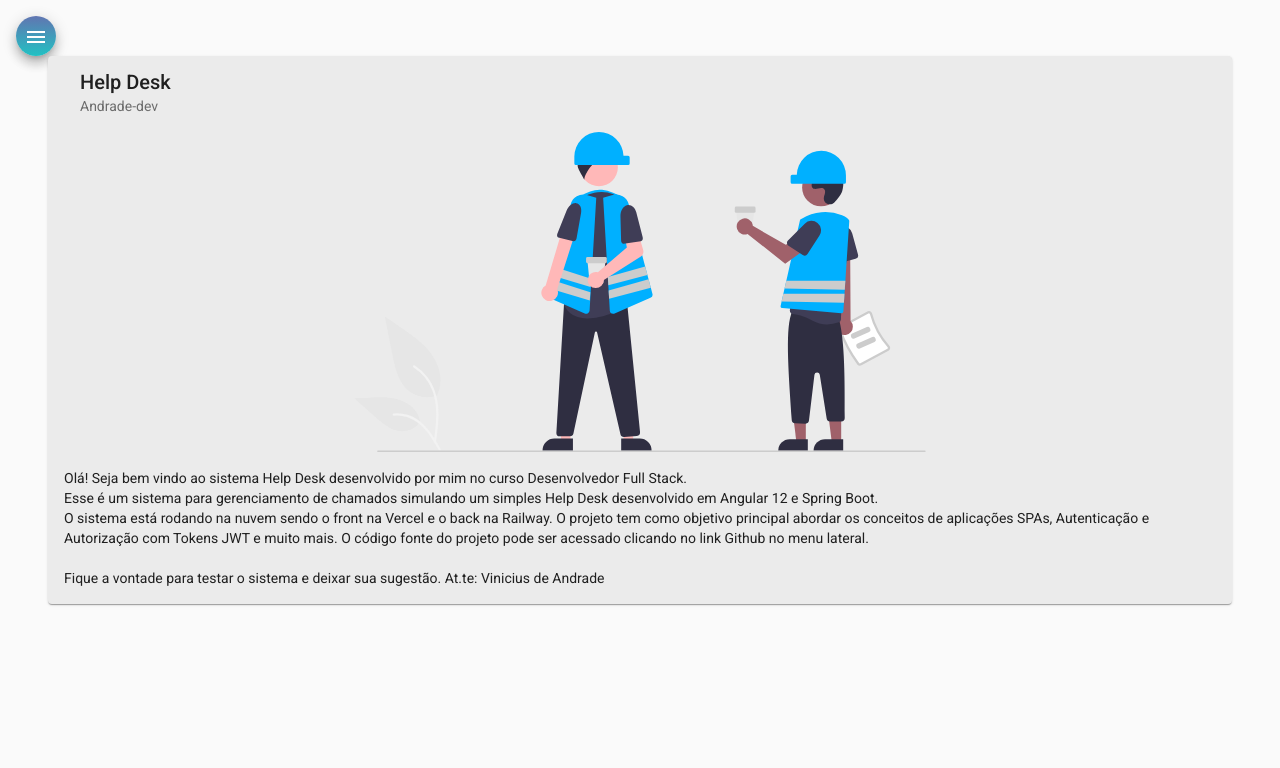
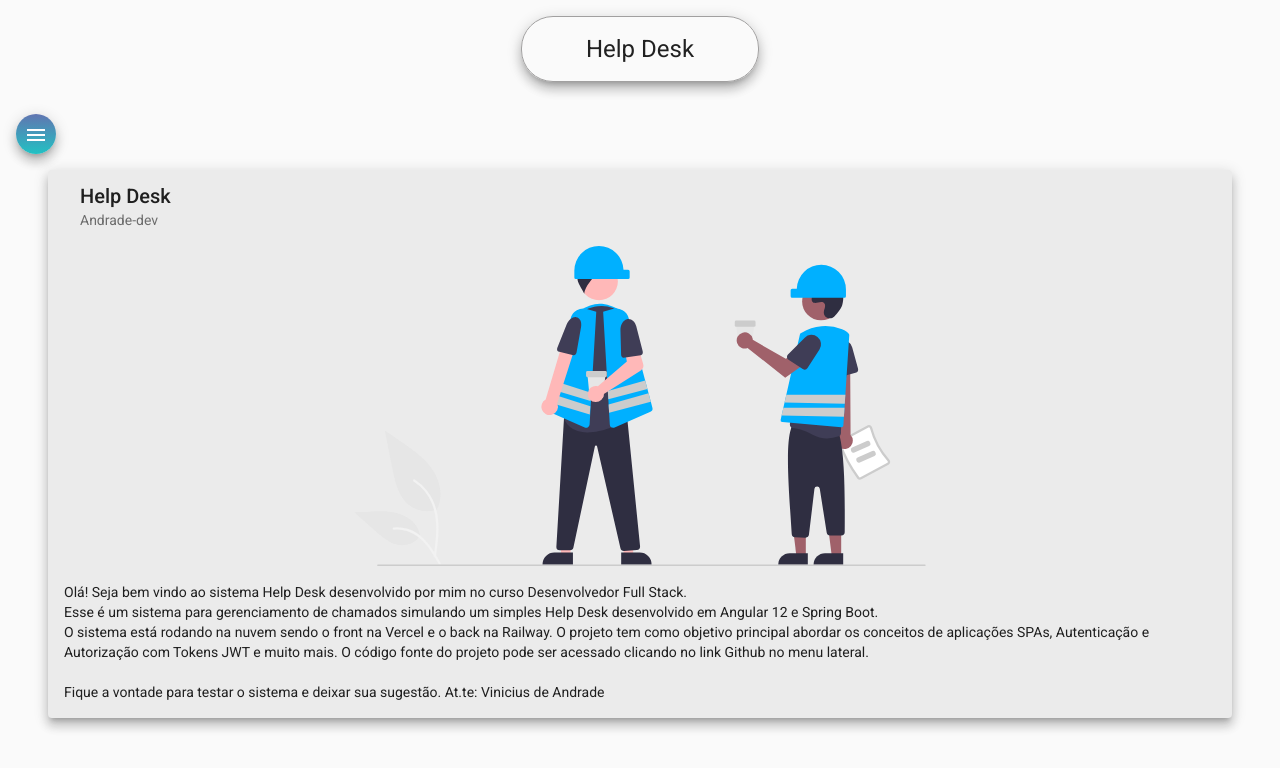
Before and after one commit to v-andrade-dev/helpdesk-frontend, an Angular app: page /home in a window 1280 px wide. Shown: the top 768 px of the page. Built offline with nearby package versions, Linux system fonts and the light colour scheme.

Commit message:
criação do component header, html/css

```diff
--- a/src/app/app.module.ts
+++ b/src/app/app.module.ts
@@ -30,12 +30,14 @@
 //Componentes
 import { NavComponent } from './components/nav/nav.component';
 import { HomeComponent } from './components/home/home.component';
+import { HeaderComponent } from './components/header/header.component';
 
 @NgModule({
   declarations: [
     AppComponent,
     NavComponent,
-    HomeComponent
+    HomeComponent,
+    HeaderComponent
   ],
   imports: [
     BrowserModule,
--- /dev/null
+++ b/src/app/components/header/header.component.css
@@ -0,0 +1,12 @@
+.container{
+    display: flex;
+    justify-content: center;
+    align-items: center;
+}
+
+h1{
+    margin-top: 1rem;
+    padding: 1rem 5%;;
+    border: 1px solid rgb(161, 160, 160);
+    border-radius: 2rem;
+}
--- /dev/null
+++ b/src/app/components/header/header.component.html
@@ -0,0 +1,3 @@
+<div class="container">
+    <h1 class="mat-elevation-z8">Help Desk</h1>
+</div>
--- /dev/null
+++ b/src/app/components/header/header.component.ts
@@ -0,0 +1,15 @@
+import { Component, OnInit } from '@angular/core';
+
+@Component({
+  selector: 'app-header',
+  templateUrl: './header.component.html',
+  styleUrls: ['./header.component.css']
+})
+export class HeaderComponent implements OnInit {
+
+  constructor() { }
+
+  ngOnInit(): void {
+  }
+
+}
--- a/src/app/components/home/home.component.css
+++ b/src/app/components/home/home.component.css
@@ -2,6 +2,7 @@
     width: 90%;
     margin:auto;
     background-color: rgb(235, 235, 235);
+    margin: 1rem auto;
 }
 
 img{
--- a/src/app/components/home/home.component.html
+++ b/src/app/components/home/home.component.html
@@ -1,9 +1,9 @@
-<mat-card class="card">
+<mat-card class="card mat-elevation-z8">
     <mat-card-header>
       <mat-card-title>Help Desk</mat-card-title>
       <mat-card-subtitle>Andrade-dev</mat-card-subtitle>
     </mat-card-header>
-    <img mat-card-image src="assets/img/home-image.svg" alt="Imagem home">
+    <img  mat-card-image src="assets/img/home-image.svg" alt="Imagem home">
     <mat-card-content>
       <p>
         Olá! Seja bem vindo ao sistema Help Desk desenvolvido por mim no curso Desenvolvedor Full Stack.<br>
--- a/src/app/components/nav/nav.component.html
+++ b/src/app/components/nav/nav.component.html
@@ -26,7 +26,8 @@
     </mat-drawer>
 
     <div class="sidenav-content">
-      <button class="menu mat-elevation-z8" (click)="drawer.toggle()" mat-icon-button>
+        <app-header></app-header>
+        <button class="menu mat-elevation-z8" (click)="drawer.toggle()" mat-icon-button>
         <mat-icon>menu</mat-icon>
       </button>
       <router-outlet></router-outlet>
```
